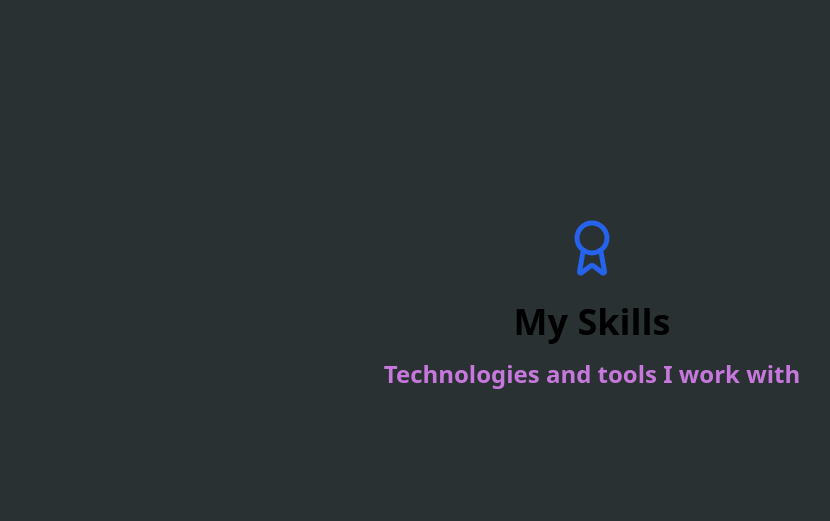
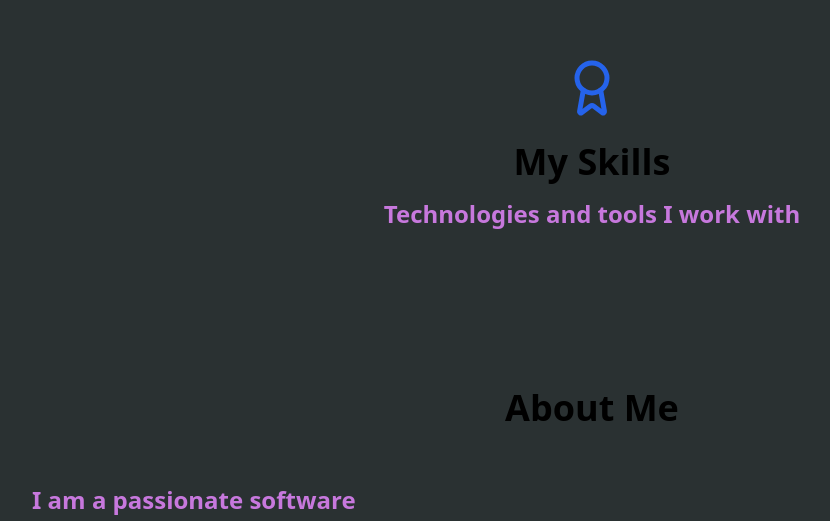
Before and after one commit to bchan760/portfolio, a React (Vite) app in the folder frontend-vite/: page / in a window 1280 px wide. Shown: the part 1758-2279 px from the top of the page, without its empty margins (48-878 px from the left). Built offline with nearby package versions, Linux system fonts and the light colour scheme.

Commit message:
messing around with some css

```diff
--- a/frontend-vite/src/index.css
+++ b/frontend-vite/src/index.css
@@ -156,7 +156,7 @@
   }
 
   /* Sections */
-  .intro-background {
+  .intro-bg {
     @apply min-h-screen flex items-center;
   }
 
--- a/frontend-vite/src/sections/Intro.jsx
+++ b/frontend-vite/src/sections/Intro.jsx
@@ -4,7 +4,7 @@ const Intro = () => {
   const navigate = useNavigate();
 
   return (
-    <section id="intro" className="intro-background">
+    <section id="intro" className="intro-bg">
       <div className="intro-title-position">
         <div className="mb-6">
           <img
--- a/frontend-vite/src/sections/Skills.jsx
+++ b/frontend-vite/src/sections/Skills.jsx
@@ -11,7 +11,7 @@ const Skills = () => {
   ];
 
   return (
-    <section id="skills" className="min-h-screen flex items-center justify-center">
+    <section id="skills" className="min-h-[60vh] flex items-center justify-center">
         <div className="text-center">
             <Award size={60} className="mx-auto mb-6 text-blue-600" />
             <h2 className="h1-text-size">My Skills</h2>
```
